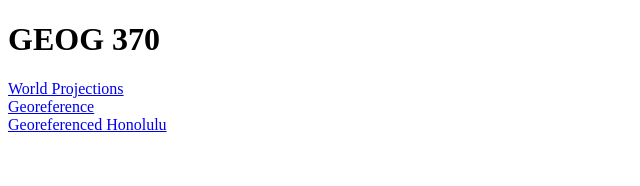
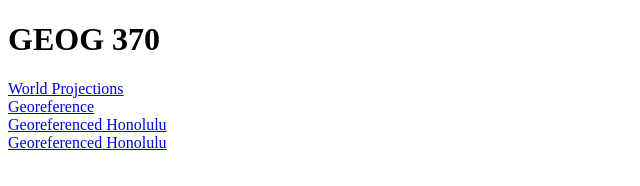
Before and after one commit to logantimm/GEOG370, a plain HTML site: page index.html in a window 1280 px wide. Shown: the whole page, without its empty margins (0-640 px from the left). Drawn offline with Linux system fonts and the light colour scheme.

Commit message:
added homework 5 to index

```diff
--- a/index.html
+++ b/index.html
@@ -9,6 +9,7 @@
     <h1>GEOG 370</h1>
     <a href="./Worldprojections/worldprojections.html">World Projections</a></br>
     <a href="./georeference/unctiles.html">Georeference</a></br>
-    <a href="./homework4/honolulutiles/">Georeferenced Honolulu</a>
+    <a href="./homework4/honolulutiles/">Georeferenced Honolulu</a></br>
+    <a href="./leaflet/index.html">Georeferenced Honolulu</a>
 </body>
 </html>
```
